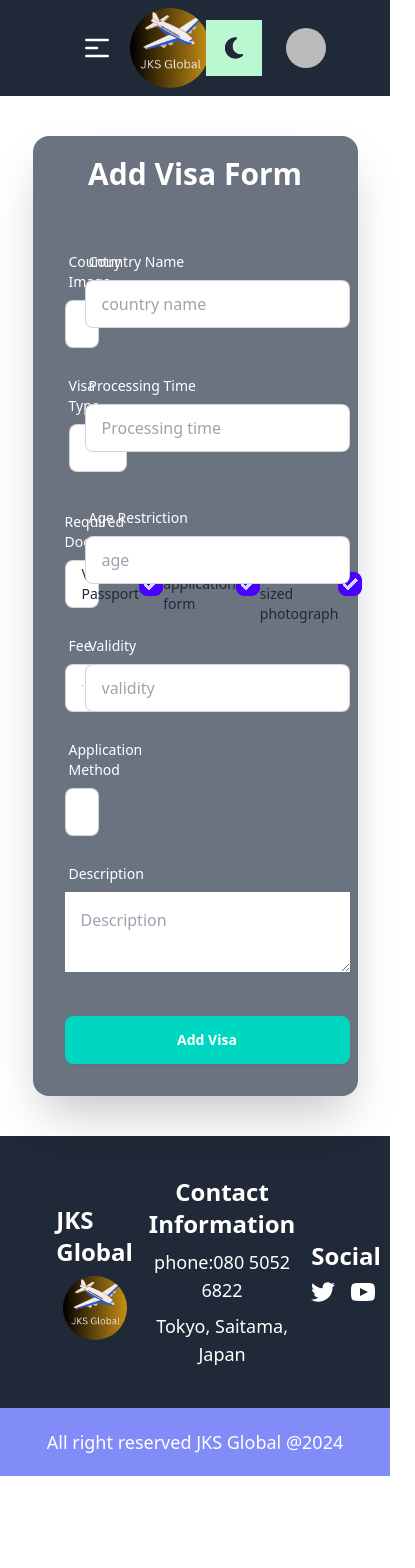
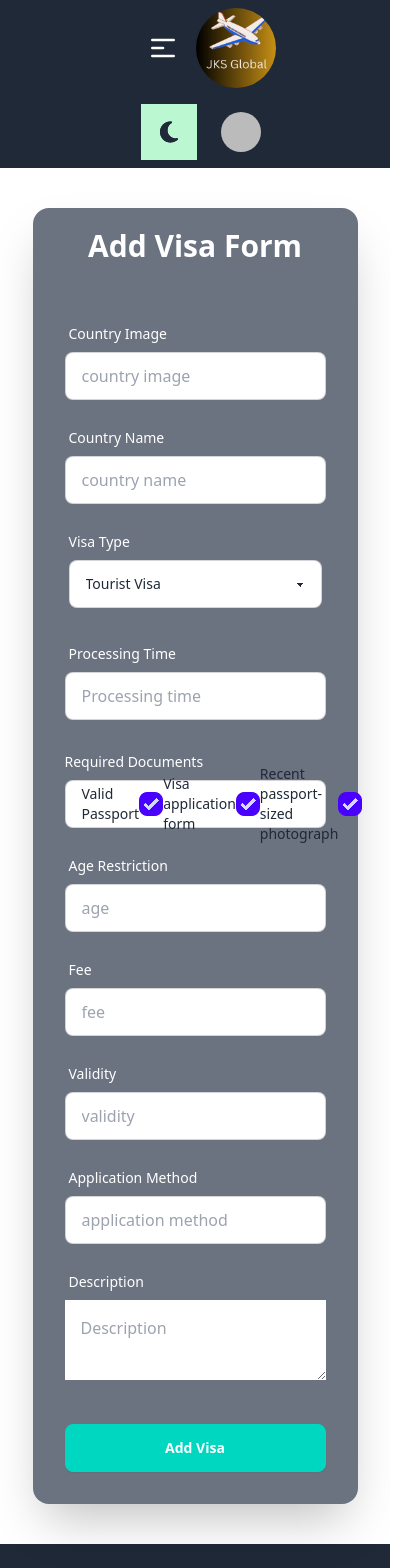
Before and after one commit to Sahajewel/visa-processing-center-client-side, a React (Vite) app: page /add-visa in a window 390 px wide. Shown: the top 1568 px of the page, 415 px wide, since content can reach past the window. Before the commit the page ends 1476 px from the top, so only its background shows below. Built offline with nearby package versions, Linux system fonts and the light colour scheme; no server answers; sample sign-in values are in the browser's storage.

Commit message:
responsive completed

```diff
--- a/src/Components/Navbar/Navbar.jsx
+++ b/src/Components/Navbar/Navbar.jsx
@@ -7,7 +7,7 @@ import ThemeToggle from '../Theme/ThemeToggle'
 // import ReactTooltip from 'react-tooltip';
 export default function Navbar() {
     const {loginUser, logout} = useContext(AuthContext)
-    const links = <div>
+    const links = <div className='sm:space-y-3 md:space-y-0 text-center p-2'>
         <NavLink className="mr-3 btn text-lg " to="/">Home</NavLink>
         <NavLink className="mr-3 btn text-lg " to="/all-visas">All Visas</NavLink>
         <NavLink className="mr-3 btn text-lg " to="/add-visa">Add Visa</NavLink>
@@ -15,7 +15,7 @@ export default function Navbar() {
         <NavLink className="mr-3 btn text-lg " to="/my-added-visa">My Added Visa</NavLink>
     </div>
   return (
-    <div className="navbar bg-gray-800 px-16">
+    <div className="navbar flex sm:flex-col md:flex-row bg-gray-800 px-16">
   <div className="navbar-start">
     <div className="dropdown">
       <div tabIndex={0} role="button" className="btn btn-ghost lg:hidden">
@@ -48,7 +48,7 @@ export default function Navbar() {
     </ul>
   </div>
 
-  <div className="navbar-end">
+  <div className="navbar-end sm:mt-4 md:mt-0">
   <ThemeToggle></ThemeToggle>
   {
           loginUser && loginUser? <div className='flex justify-center items-center'>
@@ -63,7 +63,7 @@ export default function Navbar() {
 
           </div>
           :
-          <div>
+          <div className='flex justify-center items-center'>
              <Link to="/login" className="btn mr-5 text-lg">Login</Link>
              <Link to="/register" className="btn text-lg">Register</Link>
 
--- a/src/Pages/AddVisa/AddVisa.jsx
+++ b/src/Pages/AddVisa/AddVisa.jsx
@@ -39,21 +39,21 @@ export default function AddVisa() {
     <ToastContainer></ToastContainer>
     <div className="card bg-gray-500 w-10/12 mx-auto  shrink-0 shadow-2xl my-10 ">
     <h1 className='text-center text-3xl font-bold text-white my-5'>Add Visa Form</h1>
-    <form onSubmit={handleAddVisa} className="card-body w-full grid grid-cols-1 md:grid-cols-2 gap-5">
-      <div className="form-control col-s">
+    <form onSubmit={handleAddVisa} className="card-body w-full grid sm:grid-cols-1 md:grid-cols-2 gap-5">
+      <div className="form-control sm:col-span-2 md:col-span-1 ">
         <label className="label ">
           <span className="label-text text-white">Country Image</span>
         </label>
         <input name='countryImage'  type="text" placeholder="country image" className="input input-bordered bg-white" required />
       </div>
-      <div className="form-control">
+      <div className="form-control sm:col-span-2 md:col-span-1">
         <label className="label">
           <span className="label-text text-white">Country Name</span>
         </label>
         <input name='countryName' type="text" placeholder="country name" className="input input-bordered bg-white" required />
 
       </div>
-      <div className="form-control">
+      <div className="form-control sm:col-span-2 md:col-span-1">
         <label className="label flex flex-col justify-start items-start">
           <span className="label-text text-white mb-2">Visa Type</span>
           <select name='visaType' className="select select-bordered w-full bg-white">
@@ -68,16 +68,16 @@ export default function AddVisa() {
 
       </div>
 
-      <div className="form-control">
+      <div className="form-control sm:col-span-2 md:col-span-1">
         <label className="label">
           <span className="label-text text-white">Processing Time</span>
         </label>
         <input name='time' type="text" placeholder="Processing time" className="input input-bordered bg-white" required />
 
       </div>
-      <div className="form-control mt-3">
+      <div className="form-control mt-3 sm:col-span-2 md:col-span-1">
         <label className='text-white text-sm mb-2' htmlFor="">Required Documents</label>
-  <label className="label cursor-pointer bg-white input input-bordered">
+  <label className="label cursor-pointer bg-white input input-bordered  ">
     <span className="label-text">Valid Passport</span>
     <input name="valid"  type="checkbox" defaultChecked className="checkbox checkbox-primary" />
     <span className="label-text">Visa application form</span>
@@ -86,28 +86,28 @@ export default function AddVisa() {
     <input type="checkbox" defaultChecked className="checkbox checkbox-primary" />
   </label>
 </div>
-      <div className="form-control">
+      <div className="form-control sm:col-span-2 md:col-span-1">
         <label className="label">
           <span className="label-text text-white">Age Restriction</span>
         </label>
         <input name='age' type="number" placeholder="age" className="input input-bordered bg-white" required />
 
       </div>
-      <div className="form-control">
+      <div className="form-control sm:col-span-2 md:col-span-1">
         <label className="label">
           <span className="label-text text-white">Fee</span>
         </label>
         <input name='fee' type="number" placeholder="fee" className="input input-bordered bg-white" required />
 
       </div>
-      <div className="form-control">
+      <div className="form-control sm:col-span-2 md:col-span-1">
         <label className="label">
           <span className="label-text text-white">Validity</span>
         </label>
         <input name='validity' type="text" placeholder="validity" className="input input-bordered bg-white" required />
 
       </div>
-      <div className="form-control">
+      <div className="form-control sm:col-span-2 md:col-span-1">
         <label className="label">
           <span className="label-text text-white">Application Method</span>
         </label>
--- a/src/Pages/Footer/Footer.jsx
+++ b/src/Pages/Footer/Footer.jsx
@@ -3,7 +3,7 @@ import footerImage from "./logo.jpg"
 export default function Footer() {
   return (
   <div className='bg-gray-800 text-white '>
-      <footer className="footer  text-base-content p-10 flex sm:flex-col md:flex-row justify-between items-center w-11/12 mx-auto">
+      <footer className="footer  text-base-content p-10 flex xs:flex-col sm:flex-col md:flex-row justify-between items-center w-11/12 mx-auto">
 
       <nav className='text-white text-2xl font-bold'>
       <h1>JKS Global</h1>
--- a/src/Pages/MyAddedVisa/MyAddedVisa.jsx
+++ b/src/Pages/MyAddedVisa/MyAddedVisa.jsx
@@ -64,7 +64,7 @@ fetch(`https://assignment-10-server-flax-delta.vercel.app/update/${email}`,{
         <Navbar></Navbar>
         <ToastContainer></ToastContainer>
   <div className='min-h-[70vh]'>
-  <div className='mx-auto w-6/12 bg-gray-500 my-10'>
+  <div className='mx-auto sm:w-10/12 md:w-6/12 bg-gray-500 my-10'>
   <h1 className='text-3xl font-bold pt-8 text-white text-center'>My Added Visa</h1>
    <p className='text-center my-10 py-5 text-white text-2xl font-bold'>Country: {addedVisa.countryName}</p>
    <img className='w-40 mx-auto' src={addedVisa.countryImage} alt="" />
--- a/tailwind.config.js
+++ b/tailwind.config.js
@@ -6,7 +6,14 @@ export default {
   ],
   theme: {
     extend: {
-
+      screens: {
+        // xs: '340px',
+        sm: '340px',
+        md: '768px',
+        lg: '1024px',
+        xl: '1280px',
+        '2xl': '1536px'
+      }
     }
     },
 
```
